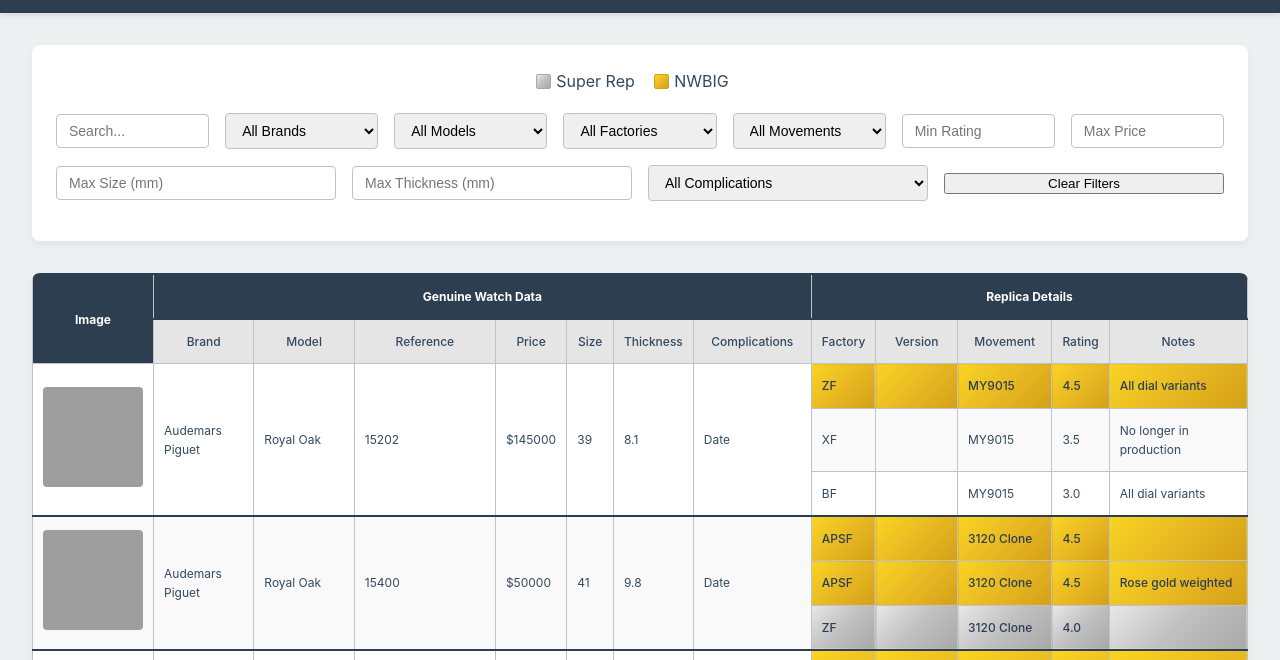
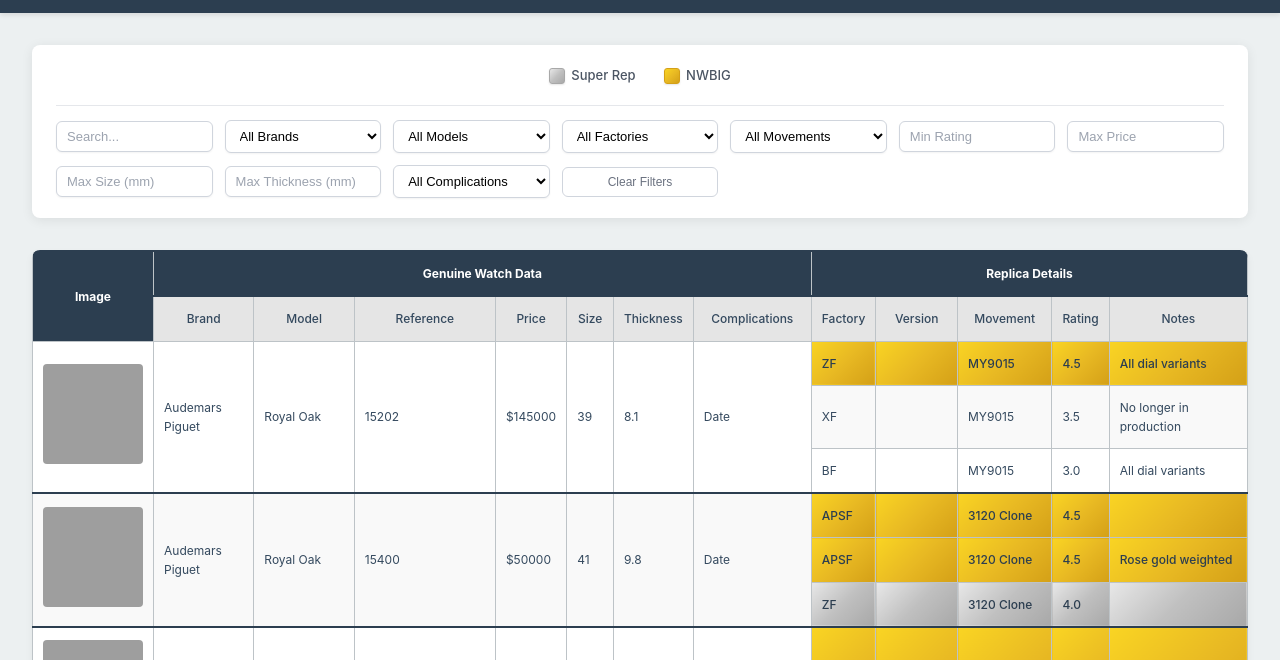
Before and after one commit to watchstreebets/reps.watch, a website: page src/index.html in a window 1280 px wide. Shown: the part 63-723 px from the top of the page. Drawn offline with nearby package versions, Linux system fonts and the light colour scheme; grey boxes are pictures that could not be loaded.

Commit message:
fix: update watch model data and improve filter UI styling

```diff
--- a/src/style.css
+++ b/src/style.css
@@ -167,32 +167,65 @@
 /* Reviews Page Specific */
 .controls-container {
     background: var(--surface-color);
-    padding: 1.5rem;
+    padding: 1.25rem 1.5rem;
     border-radius: 8px;
     margin-bottom: 2rem;
-    box-shadow: 0 4px 8px rgba(0,0,0,0.05);
+    box-shadow: 0 2px 12px rgba(0,0,0,0.08);
 }
 
 .filters {
-    display: flex;
-    flex-wrap: wrap;
-    gap: 1rem;
-    align-items: center; /* Align items vertically */
-    justify-content: flex-start; /* Align to the start */
-    margin-bottom: 1rem;
+    display: grid;
+    grid-template-columns: repeat(auto-fit, minmax(140px, 1fr));
+    gap: 0.75rem;
+    align-items: center;
 }
 
 .filters > * {
-    flex: 1 1 150px; /* Allow items to grow and shrink */
-    min-width: 120px; /* Minimum width for inputs */
+    min-width: 0;
 }
 
 .filters input, .filters select {
-    width: 100%; /* Make inputs fill the flex container */
-    padding: 8px 12px;
-    border: 1px solid var(--border-color);
-    border-radius: 4px;
-    font-size: 14px;
+    width: 100%;
+    padding: 7px 10px;
+    border: 1px solid #d0d5dd;
+    border-radius: 6px;
+    font-size: 13px;
+    background: #ffffff;
+    transition: all 0.2s ease;
+    box-shadow: 0 1px 2px rgba(0,0,0,0.05);
+}
+
+.filters input:focus, .filters select:focus {
+    outline: none;
+    border-color: var(--secondary-color);
+    box-shadow: 0 0 0 3px rgba(52, 152, 219, 0.1);
+}
+
+.filters input::placeholder {
+    color: #9ca3af;
+}
+
+#clearFiltersButton {
+    padding: 7px 12px;
+    background: transparent;
+    border: 1px solid #d0d5dd;
+    border-radius: 6px;
+    font-size: 12px;
+    color: #6b7280;
+    cursor: pointer;
+    transition: all 0.2s ease;
+    white-space: nowrap;
+    font-weight: 500;
+}
+
+#clearFiltersButton:hover {
+    background: #f9fafb;
+    border-color: #9ca3af;
+    color: #374151;
+}
+
+#clearFiltersButton:active {
+    background: #f3f4f6;
 }
 
 #reviews-table td[data-col="market_price (USD)"],
@@ -443,22 +476,28 @@
 
 .legend {
     text-align: center;
-    margin-bottom: 1rem;
+    margin-bottom: 0.875rem;
+    padding-bottom: 0.875rem;
+    border-bottom: 1px solid #e5e7eb;
 }
 
 .legend-item {
     display: inline-flex;
     align-items: center;
-    margin-right: 15px;
+    margin: 0 12px;
+    font-size: 13px;
+    font-weight: 500;
+    color: #4b5563;
 }
 
 .legend-color {
     display: inline-block;
-    width: 15px;
-    height: 15px;
-    margin-right: 5px;
+    width: 16px;
+    height: 16px;
+    margin-right: 6px;
     border: 1px solid #ccc;
-    border-radius: 2px;
+    border-radius: 3px;
+    box-shadow: 0 1px 2px rgba(0,0,0,0.1);
 }
 
 .legend-color.highlight-gold {
```
Also changed, not shown: src/data/reviews.csv (+15 -13 lines).
